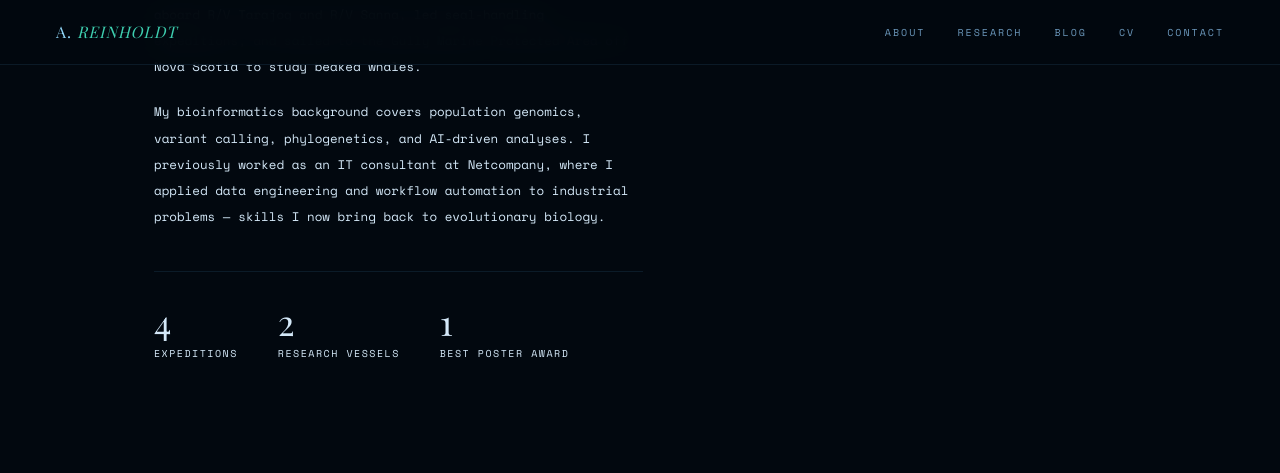
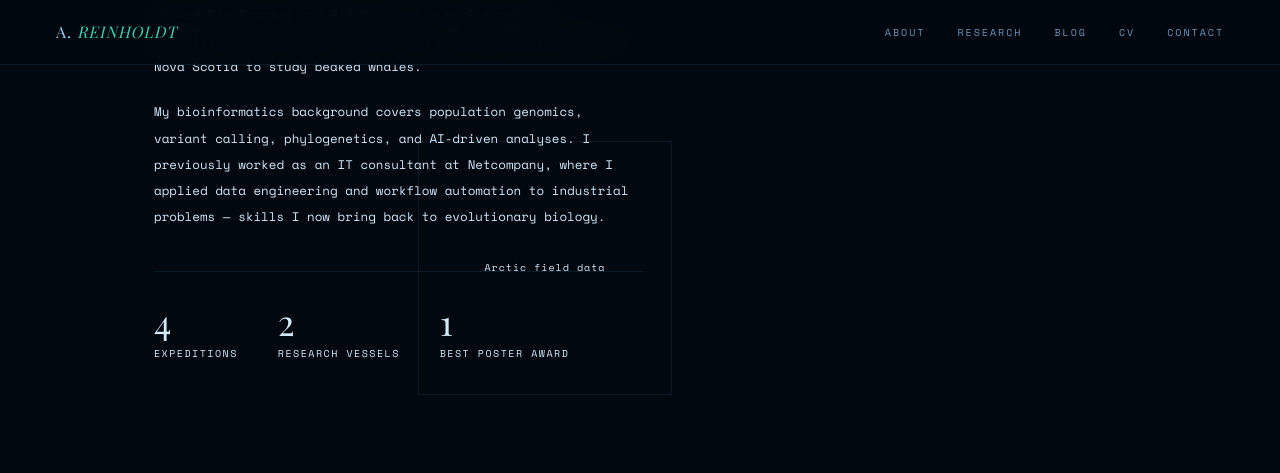
Before and after one commit to Areinholdt/Areinholdt.github.io, a Jekyll site: the page built from about.md, in a window 1280 px wide and 900 px high, scrolled down 1430 px. Shown: the top 473 px of the window. Built offline with Jekyll 4.4.1, drawn with Linux system fonts in a browser that asks for light colours; some web fonts are replaced.

Commit message:
Add Arctic field data section to about.md
Added a new section for Arctic field data with visual accent.

```diff
--- a/about.md
+++ b/about.md
@@ -61,6 +61,7 @@ permalink: /about/
     margin-bottom: 1.2rem;
     display: flex; align-items: center; gap: 0.7rem;
   }
+
   .about-intro-label::before { content:''; width:28px; height:1px; background:var(--accent); display:block; }
   .about-intro h1 {
     font-family: var(--serif);
@@ -166,6 +167,12 @@ permalink: /about/
         <img src="/images/portrait.jpg" alt="Annika Reinholdt">
         <svg width="32" height="32" viewBox="0 0 24 24" fill="none" stroke="currentColor" stroke-width="0.8" opacity="0.3"><path d="M20 21v-2a4 4 0 0 0-4-4H8a4 4 0 0 0-4 4v2"/><circle cx="12" cy="7" r="4"/></svg>
       </div>
+
+    <div class="photo-accent">
+  <div class="accent-visual">
+    <span>Arctic field data</span>
+  </div>
+</div>
 
     <div class="about-intro">
       <div class="about-intro-label">About me</div>
```
